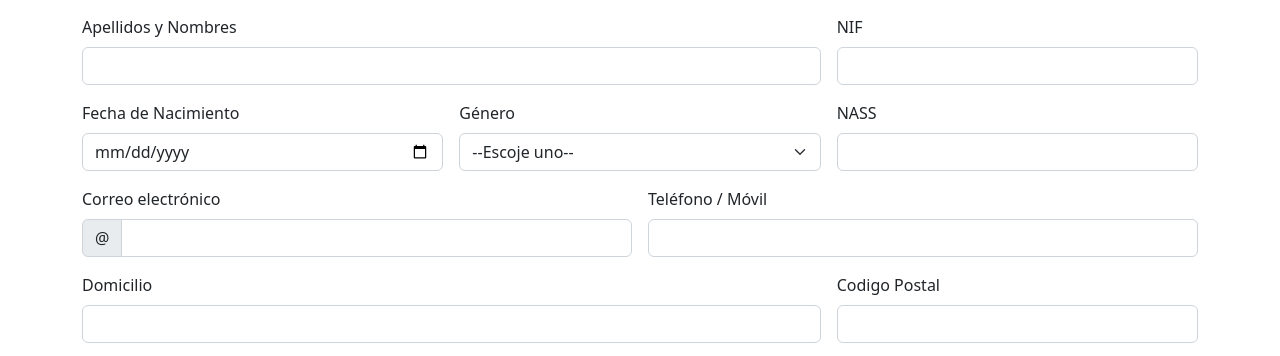
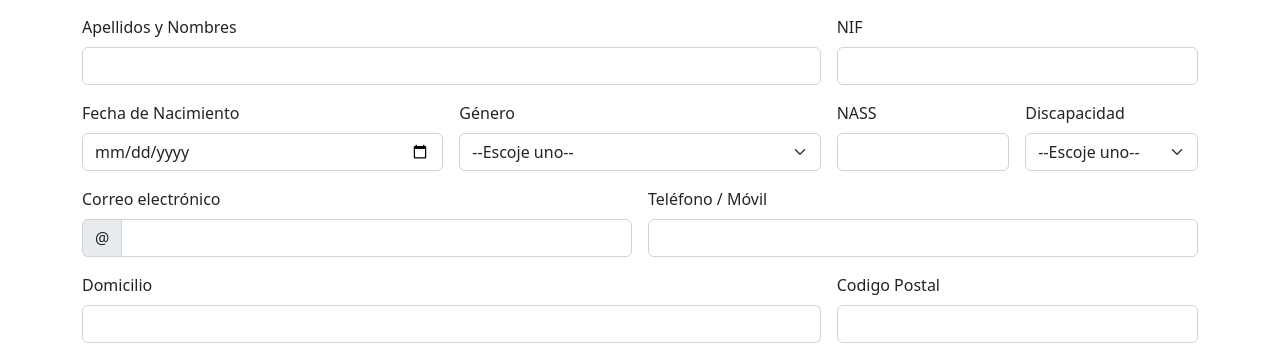
Before and after one commit to garageinformatic/thecornerweb, a plain HTML site: page thecorner/front/index.html in a window 1280 px wide. Shown: the part 440-796 px from the top of the page. Drawn offline with nearby package versions, Linux system fonts and the light colour scheme; a script that the page names is missing.

Commit message:
Discapacidad

```diff
--- a/thecorner/front/index.html
+++ b/thecorner/front/index.html
@@ -635,7 +635,7 @@
                     <option>No Responde</option>
                 </select>
             </div>
-            <div class="col-md-4">
+            <div class="col-md-2">
                 <label for="nass" class="form-label">NASS</label>
                 <input type="text" class="form-control" id="nass" required>
 
@@ -643,6 +643,17 @@
                     Escriba un numero de la seguridad social valido.
                 </div>
             </div>
+
+                <div class="col-md-2">
+                    <label for="genero" class="form-label">Discapacidad</label>
+                    <select class="form-select" id="genero" required>
+                        <option selected disabled value="">--Escoje uno--</option>
+                        <option>Si</option>
+                        <option>No</option>
+                    </select>
+
+                </div>
+
             <div class="col-md-6">
                 <label for="email" class="form-label">Correo electrónico</label>
                 <div class="input-group has-validation">
```
